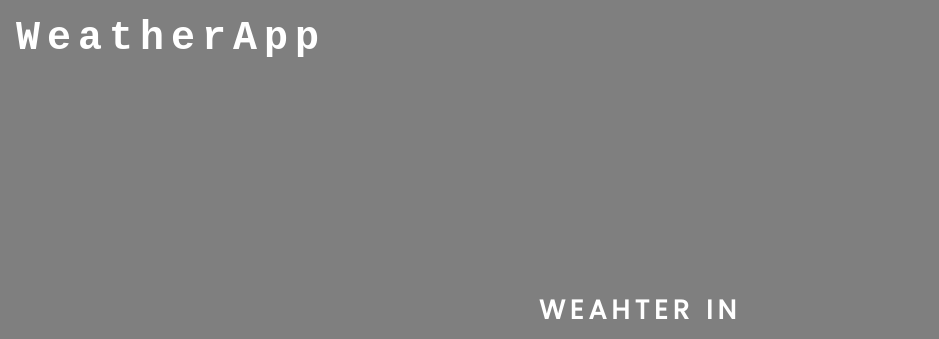
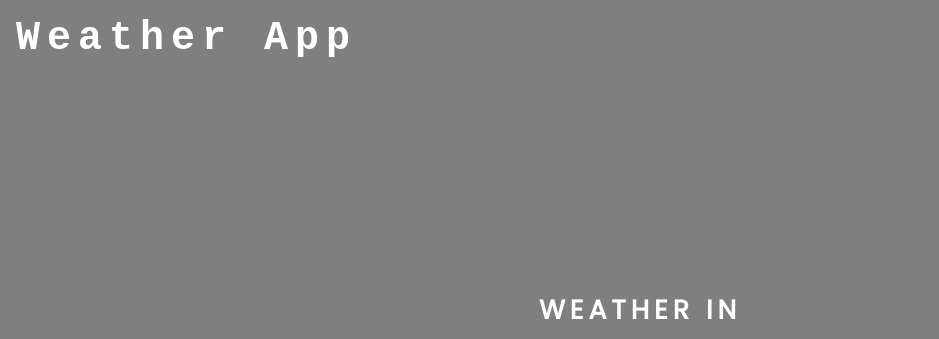
Before and after one commit to anshul1707/Weather-App, a plain HTML site: page index.html in a window 1280 px wide. Shown: the top 339 px of the page, without its empty margins (0-939 px from the left). Drawn offline with Linux system fonts and the light colour scheme.

Commit message:
Update index.html

```diff
--- a/index.html
+++ b/index.html
@@ -20,10 +20,10 @@
 <link href="https://fonts.googleapis.com/css2?family=Poppins&display=swap" rel="stylesheet">
   </head>
   <body>
-    <a href="">WeatherApp</a>
+    <a href="">Weather App</a>
     <div class="container">
       <header>
-        <h5>weahter in</h5>
+        <h5>Weather in</h5>
         <div class="search-grp">
           <form action="#">
             <input type="text" placeholder="type here..." id="search-input" />
```
